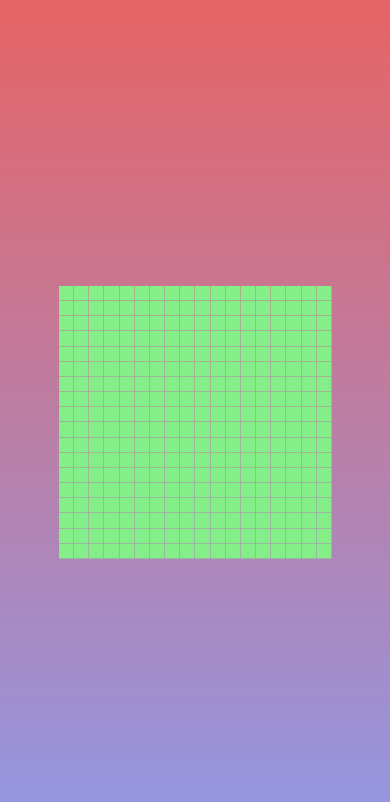
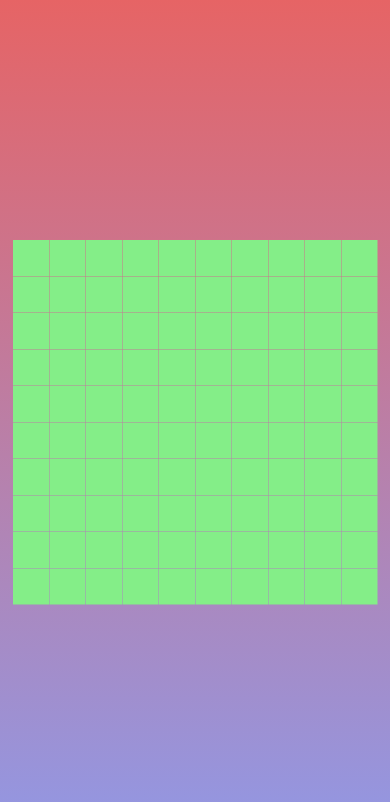
Before and after one commit to RaulRagel/Minesweeper, a plain HTML site: page index.html in a window 390 px wide. Drawn offline with Linux system fonts and the light colour scheme.

Commit message:
Mobile changes

```diff
--- a/src/main.js
+++ b/src/main.js
@@ -3,5 +3,5 @@
 
 window.onload = function() {
 
-    new Minesweeper(18, 40);
+    new Minesweeper(10, 22); // 18 40
 }
--- a/styles/main.css
+++ b/styles/main.css
@@ -11,6 +11,7 @@ body {
 .game-container {
     width: 70vw;
     max-width: 675px;
+    min-width: 365px;
     aspect-ratio: 1;
     position: absolute;
     left: 50%;
```
